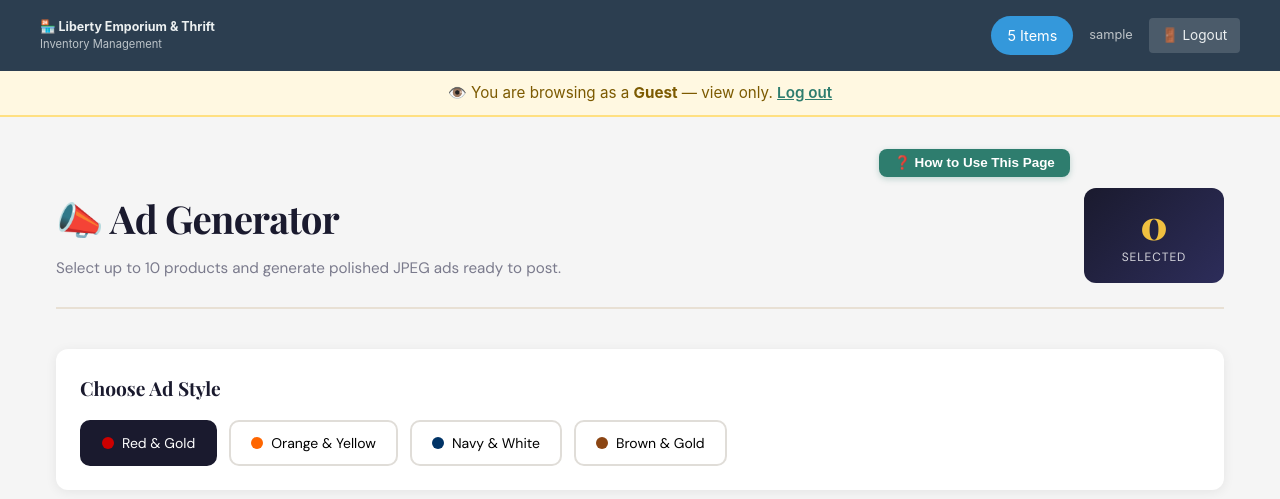
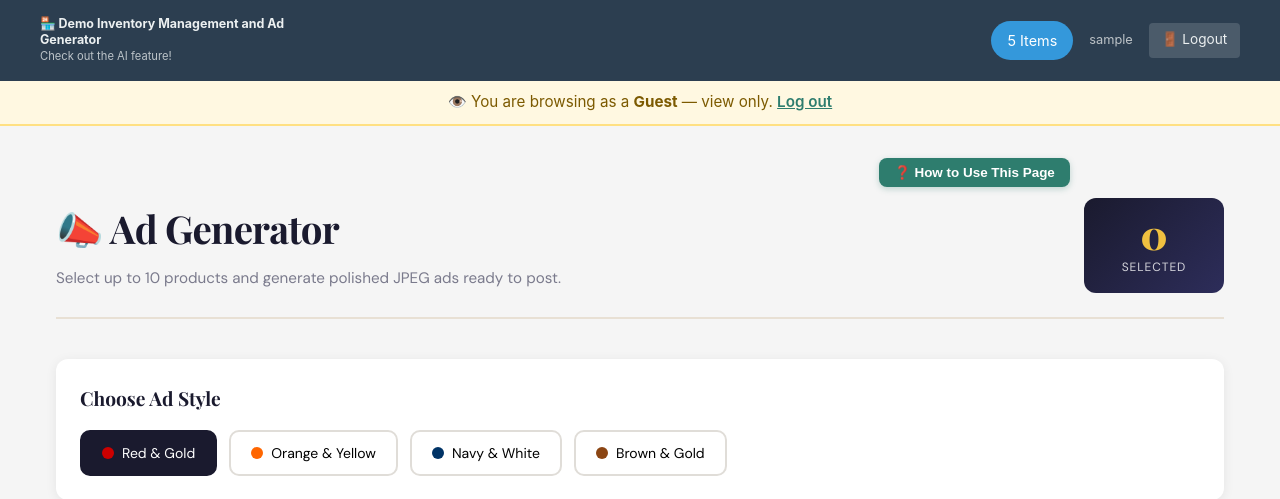
Before and after one commit to Liberty-Emporium/Liberty-Emporium-Inventory-App, a Flask app: page /ads in a window 1280 px wide. Shown: the top 499 px of the page. Run offline with Flask 3, Linux system fonts and the light colour scheme; the visitor is signed in with stand-in values (Sample User, id 1); data that the repository does not hold is empty.

Commit message:
update nav bar text: Demo Inventory Management and Ad Generator - Check out the AI feature!

```diff
--- a/templates/base.html
+++ b/templates/base.html
@@ -130,9 +130,9 @@
 
     <header style="position:relative;">
         <nav>
-            <a href="{{ url_for('dashboard') }}" class="logo" style="font-size:0.78rem; line-height:1.3; max-width:220px;">
-              {{ store_config.logo_emoji }} {{ store_config.store_name }}<br>
-              <span style="font-size:0.7rem; opacity:0.75; font-weight:400;">{{ store_config.tagline }}</span>
+            <a href="{{ url_for('dashboard') }}" class="logo" style="font-size:0.78rem; line-height:1.3; max-width:260px;">
+              🏪 Demo Inventory Management and Ad Generator<br>
+              <span style="font-size:0.7rem; opacity:0.75; font-weight:400;">Check out the AI feature!</span>
             </a>
 
             <div class="nav-links" id="navLinks">
```
